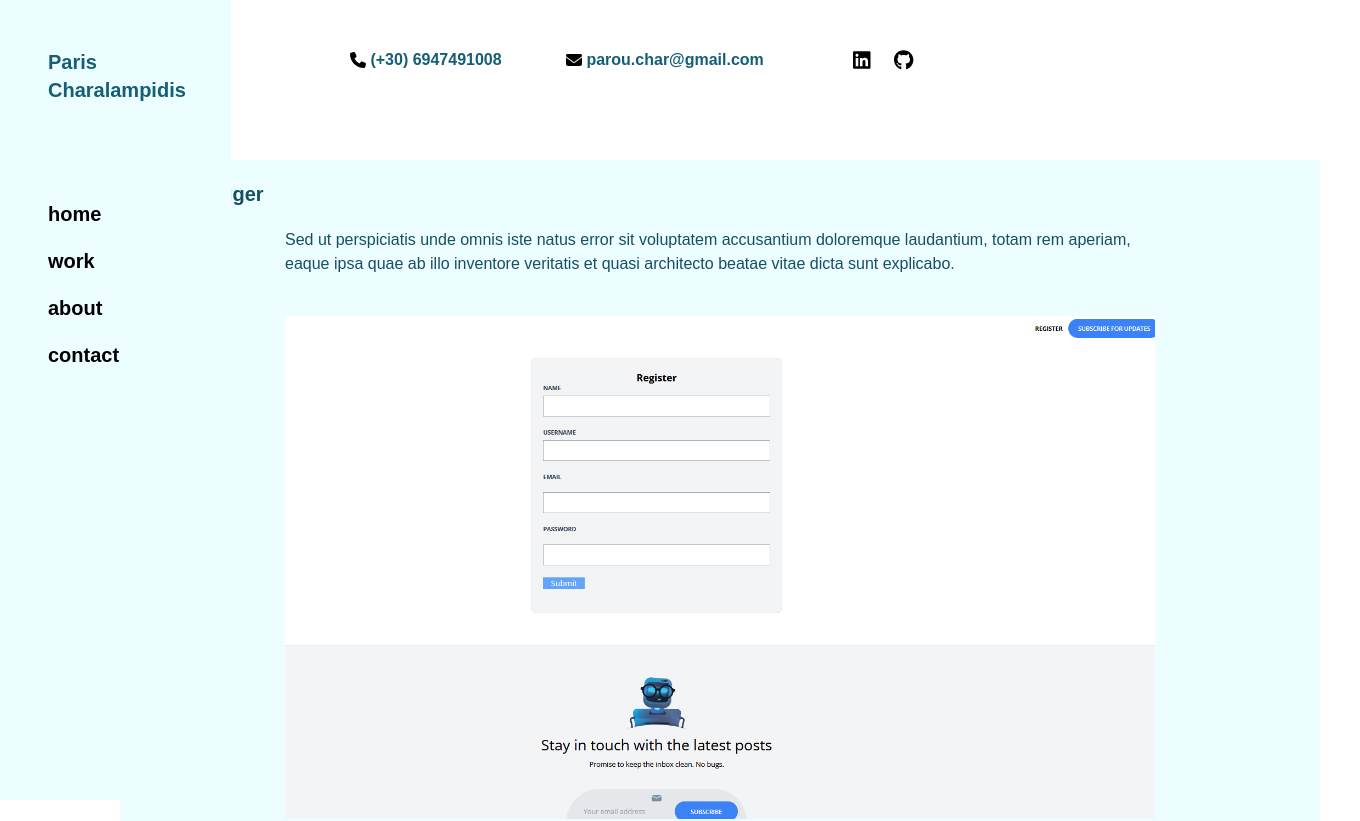
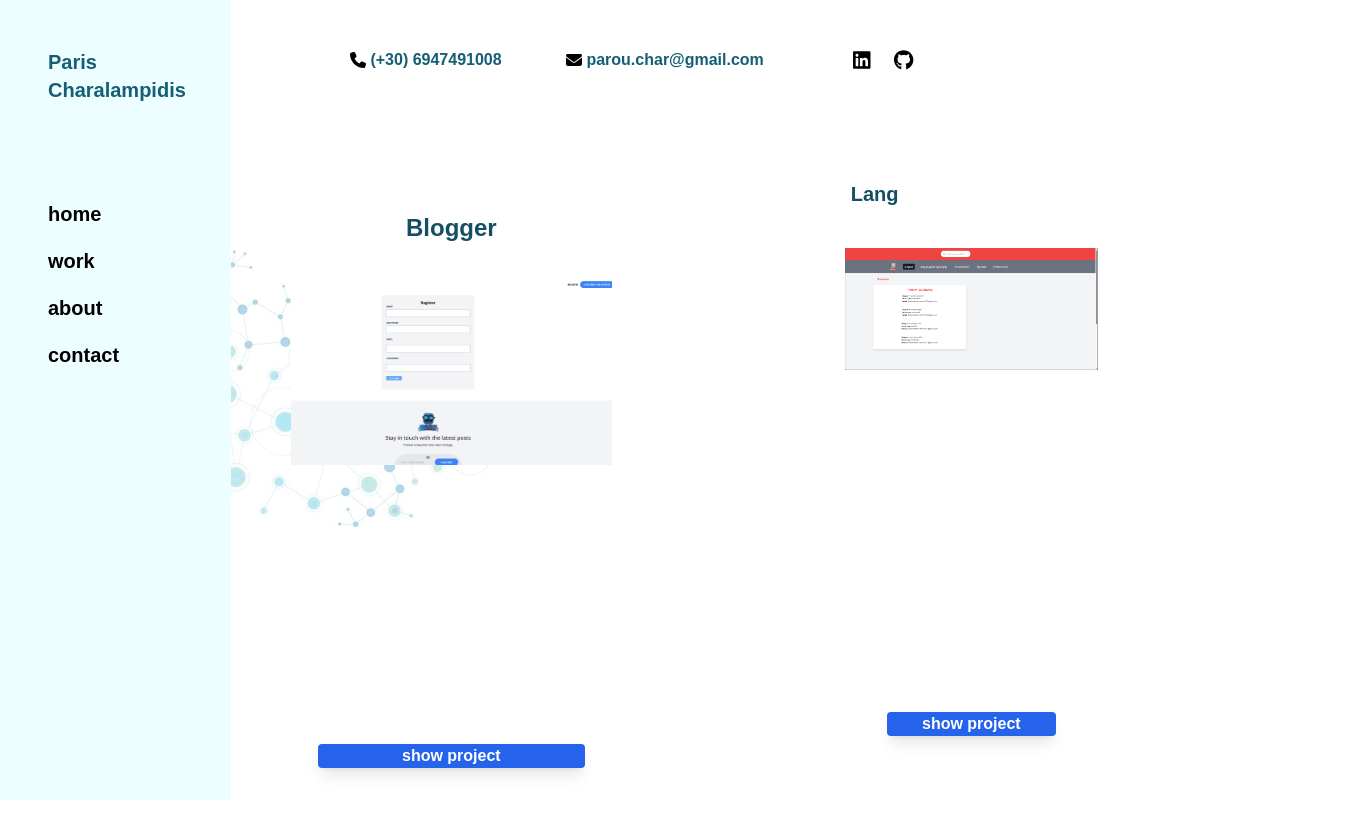
Before and after one commit to parischaralampidis3/portfolio_test, a React (Create React App) app: page /work in a window 1280 px wide. Shown: the top 821 px of the page, 1360 px wide, since content can reach past the window. Built offline with nearby package versions, Linux system fonts and the light colour scheme.

Commit message:
working at changes in work view v.01

```diff
--- a/src/Components/Views/Work.js
+++ b/src/Components/Views/Work.js
@@ -1,168 +1,200 @@
-import React from "react";
+import React, { useState } from "react";
 
 function Work() {
+  const [isBloggerActive, setIsBloggerActive] = useState(true);
+  const [isLangActive, setIsLangActive] = useState(true);
+
+
+  const handleBloggerClick = () => {
+    setIsBloggerActive((current) => !current);
+  };
+
+  const handleLangClick = () => {
+    setIsLangActive((current) => !current);
+  };
+
   return (
     <div className="container mx-auto w-full h-full">
-      <div className="w-full flex flex-wrap mx-20 justify-center  p-10">
-        <div className="w-full mt-10 p-5 text-cyan-900  bg-cyan-50">
+      <div className=" flex flex-wrap mx-20 justify-center  p-10">
+        <div className="flex">
+          <div className=" p-16 mt-1  text-cyan-900 ">
             <div>
-            <h1 className="mx-12 text-xl font-semibold">Blogger</h1>
+              <h1 className="text-center mt-2 p-4 text-2xl font-semibold">
+                Blogger
+              </h1>
             </div>
+
+            <div className="flex flex-col justify-center">
+              <div className="w-3/5  h-96 mt-5 mx-auto ">
+                <img src="../assets/images/project_images/blogger_screenshot_04.png" />
+              </div>
+            </div>
+            <div className="flex flex-row justify-center">
+              <button
+                className="rounded shadow-lg w-2/4 shadow-black-500/50 bg-blue-600  text-center  mt-20 text-white font-semibold"
+                onClick={handleBloggerClick}
+              >
+                show project
+              </button>
+            </div>
+
+            <div
+              className={
+                isBloggerActive
+                  ? "hidden"
+                  : "bg-cyan-50 p-5 mt-5 rounded shadow-lg "
+              }
+            >
               <div>
                 <p className="mx-auto mt-5 text-base w-3/4">
-              Sed ut perspiciatis unde omnis iste natus error sit voluptatem
-              accusantium doloremque laudantium, totam rem aperiam, eaque ipsa
-              quae ab illo inventore veritatis et quasi architecto beatae vitae
-              dicta sunt explicabo.
+                  Blogger is a blog platform where is possible an admin user to
+                  create a post with a title, and a theme. Also a user without
+                  admin rights can register and also sign in, so he can add a
+                  comment at the admin's post. 6
+                </p>
+                <p className="mx-auto mt-3 w-3/4">
+                  The image above contains the view of register page, where a
+                  user can register filling the fields.
                 </p>
               </div>
 
               <div className="w-3/4  h-96 mt-10 mx-auto ">
+                <img src="../assets/images/project_images/blogger_screenshot_04.png" />
+              </div>
+              <div className="flex flex-col items-center mx-14">
+                <div className="flex mt-24 mx-20">
+                  <p className="  mt-5 mx-auto w-3/4  text-base w-full">
+                    This is the main dashboard page. This is the main view that
+                    a user will be redirected, after login. At this view a user
+                    can have access at the available posts.
+                  </p>
+                </div>
+              </div>
 
-            <img src="../assets/images/project_images/blogger_screenshot_04.png"/>
+              <div className=" w-3/4  h-96 mt-10 mx-auto">
+                <img src="../assets/images/project_images/blogger_screenshot_02.png" />
+              </div>
+
+              <div className="flex flex-col items-center mt-0 p-12  mx-10">
+                <div className="flex flex-row mx-12">
+                  <p className=" mt-0 text-base mx-auto w-full">
+                    This is a create post view, where an admin can create a new
+                    post. A post can have a field of title, add an image as a
+                    thumbnail, and also a body can be added.
+                  </p>
+                </div>
+                <div className="w-5/6  h-96 mt-10 mx-auto">
+                  <img src="../assets/images/project_images/blogger_screenshot_01.png" />
+                </div>
+              </div>
+              <div className="flex flex-row justify-center mt-10 mx-12 ">
+                <p className=" mt-0 text-base mx-auto w-3/4">
+                  When a post is created, a user can access the post and also
+                  can add a comment, specific to the post. The posts are saved
+                  at the database, so the users can access them whenever they
+                  are logged in.
+                </p>
+              </div>
+              <div className="w-3/4  h-96 mt-10 mx-auto">
+                <img src="../assets/images/project_images/blogger_screenshot_05.png" />
+              </div>
+            </div>
+          </div>
+
+          {/**----------lang project------------- */}
+          <div className="w-full mt-10 p-5 text-cyan-900  ">
+            <div>
+              <div>
+                <h1 className="mx-12 text-xl font-semibold">Lang</h1>
+              </div>
+              <div className="w-3/4  h-96 mt-10 mx-auto ">
+                <img src="../assets/images/project_images/lang_01.png" />
+              </div>
+            </div>
+
+            <div className="flex flex-row justify-center">
+              <button
+                className="rounded shadow-lg w-2/4 shadow-black-500/50 bg-blue-600  text-center  mt-20 text-white font-semibold"
+                onClick={handleLangClick}
+              >
+                show project
+              </button>
+            </div>
+
+            <div
+              className={
+                isLangActive
+                  ? "hidden"
+                  : "bg-cyan-50 p-5 mt-5 rounded shadow-lg "
+              }
+            >
+              <div>
+                <p className="mx-auto mt-5 text-base w-3/4">
+                  Sed ut perspiciatis unde omnis iste natus error sit voluptatem
+                  accusantium doloremque laudantium, totam rem aperiam, eaque
+                  ipsa quae ab illo inventore veritatis et quasi architecto
+                  beatae vitae dicta sunt explicabo.
+                </p>
               </div>
 
               <div className="flex flex-col items-center mx-14">
-
-            <div className="flex mt-24 mx-20" >
+                <div className="flex mt-24 mx-20">
                   <p className="  mt-12 mx-12  text-base w-1/3">
-                Sed ut perspiciatis unde omnis iste natus error sit voluptatem
-                accusantium doloremque laudantium, totam rem aperiam, eaque ipsa
-                quae ab illo inventore veritatis et quasi architecto beatae
-                vitae dicta sunt explicabo.
+                    Sed ut perspiciatis unde omnis iste natus error sit
+                    voluptatem accusantium doloremque laudantium, totam rem
+                    aperiam, eaque ipsa quae ab illo inventore veritatis et
+                    quasi architecto beatae vitae dicta sunt explicabo.
                   </p>
                   <p className=" mt-12 text-base w-1/3">
-                Sed ut perspiciatis unde omnis iste natus error sit voluptatem
-                accusantium doloremque laudantium, totam rem aperiam, eaque ipsa
-                quae ab illo inventore veritatis et quasi
+                    Sed ut perspiciatis unde omnis iste natus error sit
+                    voluptatem accusantium doloremque laudantium, totam rem
+                    aperiam, eaque ipsa quae ab illo inventore veritatis et
+                    quasi
                   </p>
                 </div>
-
               </div>
-
-
               <div className=" w-3/4  h-96 mt-10 mx-auto">
-                  <img src="../assets/images/project_images/blogger_screenshot_02.png"/>
+                <img src="../assets/images/project_images/lang_02.png" />
               </div>
-
               <div className="flex flex-col items-center mt-16 p-12  mx-10">
                 <div className="flex flex-row mx-12">
                   <p className="mx-12 mt-5 text-base w-full">
-                Sed ut perspiciatis unde omnis iste natus error sit voluptatem
-                accusantium doloremque laudantium, totam rem aperiam, eaque ipsa
-                quae ab illo inventore veritatis et quasi architecto beatae
-                vitae dicta sunt explicabo.
+                    Sed ut perspiciatis unde omnis iste natus error sit
+                    voluptatem accusantium doloremque laudantium, totam rem
+                    aperiam, eaque ipsa quae ab illo inventore veritatis et
+                    quasi architecto beatae vitae dicta sunt explicabo.
                   </p>
-
                 </div>
                 <div className="w-5/6  h-96 mt-10 mx-auto">
-            <img src="../assets/images/project_images/blogger_screenshot_05.png"/>
+                  <img src="../assets/images/project_images/lang_03.png" />
                 </div>
               </div>
               <div className="w-3/4  h-96 mt-10 mx-auto">
-                <img src="../assets/images/project_images/blogger_screenshot_01.png"/></div>
+                <img src="../assets/images/project_images/lang_04.png" />
+              </div>
               <div>
-
-
                 <div className="flex flex-row justify-center  mt-24 ">
-
                   <p className=" mt-16 text-base w-1/4">
-                Sed ut perspiciatis unde omnis iste natus error sit voluptatem
-                accusantium doloremque laudantium, totam rem aperiam, eaque ipsa
-                quae ab illo inventore veritatis et quasi architecto beatae
-                vitae dicta sunt explicabo.
+                    Sed ut perspiciatis unde omnis iste natus error sit
+                    voluptatem accusantium doloremque laudantium, totam rem
+                    aperiam, eaque ipsa quae ab illo inventore veritatis et
+                    quasi architecto beatae vitae dicta sunt explicabo.
                   </p>
                   <p className="mx-1 mt-16 text-base w-1/4">
-                Sed ut perspiciatis unde omnis iste natus error sit voluptatem
-                accusantium doloremque laudantium, totam rem aperiam, eaque ipsa
-                quae ab illo inventore veritatis et quasi architecto beatae
-                vitae dicta sunt explicabo.
+                    Sed ut perspiciatis unde omnis iste natus error sit
+                    voluptatem accusantium doloremque laudantium, totam rem
+                    aperiam, eaque ipsa quae ab illo inventore veritatis et
+                    quasi architecto beatae vitae dicta sunt explicabo.
                   </p>
                 </div>
               </div>
             </div>
-
-
-         <div className="w-full mt-10 p-5 text-cyan-900  bg-cyan-50">
-          <div>
-            <h1 className="mx-12 text-xl font-semibold">Lang</h1>
-          </div>
-          <div>
-            <p className="mx-auto mt-5 text-base w-3/4">
-              Sed ut perspiciatis unde omnis iste natus error sit voluptatem
-              accusantium doloremque laudantium, totam rem aperiam, eaque ipsa
-              quae ab illo inventore veritatis et quasi architecto beatae vitae
-              dicta sunt explicabo.
-            </p>
-          </div>
-
-          <div className="w-3/4  h-96 mt-10 mx-auto ">
-
-            <img src="../assets/images/project_images/lang_01.png"/>
-          </div>
-
-          <div className="flex flex-col items-center mx-14">
-
-            <div className="flex mt-24 mx-20" >
-              <p className="  mt-12 mx-12  text-base w-1/3">
-                Sed ut perspiciatis unde omnis iste natus error sit voluptatem
-                accusantium doloremque laudantium, totam rem aperiam, eaque ipsa
-                quae ab illo inventore veritatis et quasi architecto beatae
-                vitae dicta sunt explicabo.
-              </p>
-              <p className=" mt-12 text-base w-1/3">
-                Sed ut perspiciatis unde omnis iste natus error sit voluptatem
-                accusantium doloremque laudantium, totam rem aperiam, eaque ipsa
-                quae ab illo inventore veritatis et quasi
-              </p>
-            </div>
-
-          </div>
-
-
-            <div className=" w-3/4  h-96 mt-10 mx-auto">
-                  <img src="../assets/images/project_images/lang_02.png"/>
-            </div>
-
-          <div className="flex flex-col items-center mt-16 p-12  mx-10">
-            <div className="flex flex-row mx-12">
-              <p className="mx-12 mt-5 text-base w-full">
-                Sed ut perspiciatis unde omnis iste natus error sit voluptatem
-                accusantium doloremque laudantium, totam rem aperiam, eaque ipsa
-                quae ab illo inventore veritatis et quasi architecto beatae
-                vitae dicta sunt explicabo.
-              </p>
-
-            </div>
-            <div className="w-5/6  h-96 mt-10 mx-auto">
-            <img src="../assets/images/project_images/lang_03.png"/>
-            </div>
-          </div>
- <div className="w-3/4  h-96 mt-10 mx-auto">
-                <img src="../assets/images/project_images/lang_04.png"/></div>
-            <div>
-
-
-          <div className="flex flex-row justify-center  mt-24 ">
-
-              <p className=" mt-16 text-base w-1/4">
-                Sed ut perspiciatis unde omnis iste natus error sit voluptatem
-                accusantium doloremque laudantium, totam rem aperiam, eaque ipsa
-                quae ab illo inventore veritatis et quasi architecto beatae
-                vitae dicta sunt explicabo.
-              </p>
-              <p className="mx-1 mt-16 text-base w-1/4">
-                Sed ut perspiciatis unde omnis iste natus error sit voluptatem
-                accusantium doloremque laudantium, totam rem aperiam, eaque ipsa
-                quae ab illo inventore veritatis et quasi architecto beatae
-                vitae dicta sunt explicabo.
-              </p>
-            </div>
           </div>
         </div>
 
+        {/**--------product list project ----------- */}
 
-   <div className="w-full mt-10 p-5 text-cyan-900  bg-cyan-50">
+        <div className="hidden w-full mt-10 p-5 text-cyan-900  bg-cyan-50">
           <div>
             <h1 className="mx-12 text-xl font-semibold">Product List</h1>
           </div>
@@ -176,13 +208,11 @@ function Work() {
           </div>
 
           <div className="w-3/4  h-96 mt-10 mx-auto ">
-
-            <img src="../assets/images/project_images/product_list_01.png"/>
+            <img src="../assets/images/project_images/product_list_01.png" />
           </div>
 
           <div className="flex flex-col items-center mx-14">
-
-            <div className="flex mt-24 mx-20" >
+            <div className="flex mt-24 mx-20">
               <p className="  mt-12 mx-12  text-base w-1/3">
                 Sed ut perspiciatis unde omnis iste natus error sit voluptatem
                 accusantium doloremque laudantium, totam rem aperiam, eaque ipsa
@@ -195,12 +225,10 @@ function Work() {
                 quae ab illo inventore veritatis et quasi
               </p>
             </div>
-
           </div>
 
-
           <div className=" w-3/4  h-96 mt-10 mx-auto">
-                  <img src="../assets/images/project_images/product_list_02.png"/>
+            <img src="../assets/images/project_images/product_list_02.png" />
           </div>
 
           <div className="flex flex-col items-center mt-16 p-12  mx-10">
@@ -211,15 +239,9 @@ function Work() {
                 quae ab illo inventore veritatis et quasi architecto beatae
                 vitae dicta sunt explicabo.
               </p>
-
-            </div>
-
-
-
-
             </div>
           </div>
-
+        </div>
       </div>
     </div>
   );
```
Lines whose indentation alone changed are shown as unchanged.
